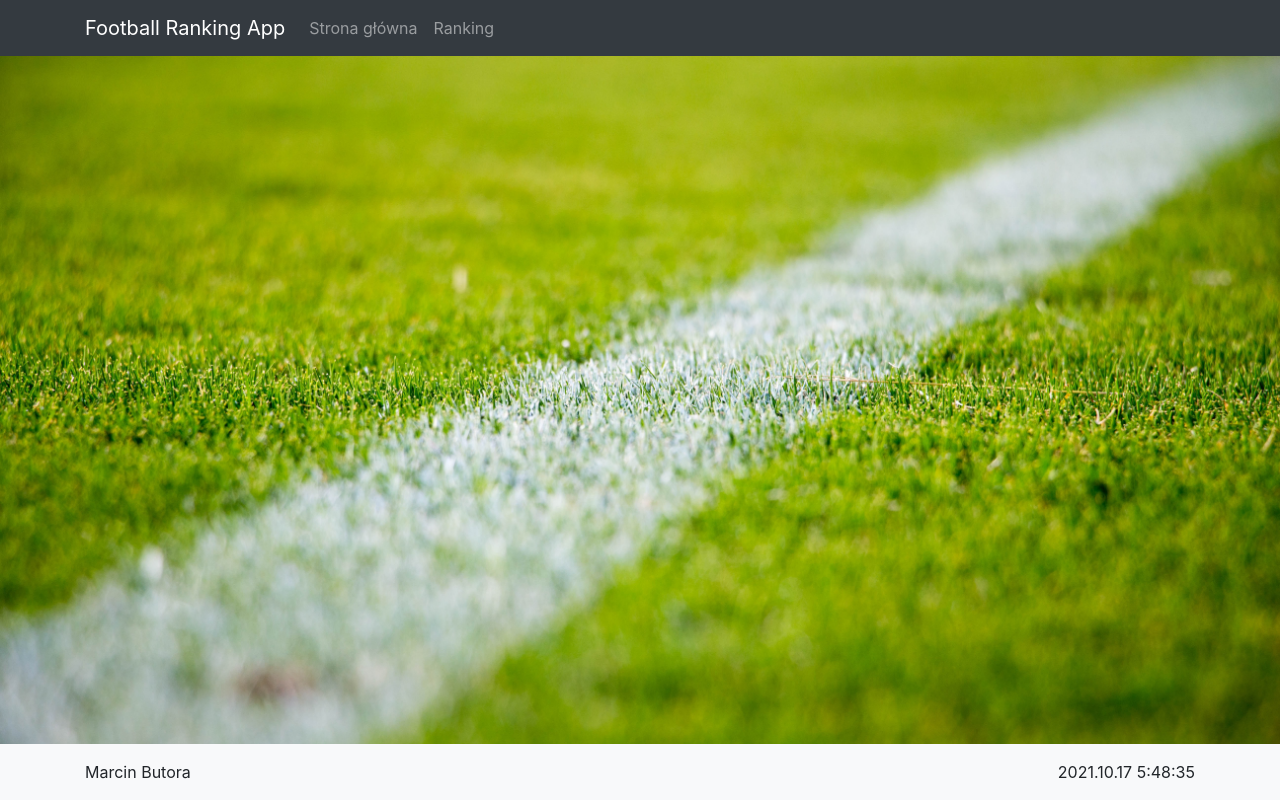
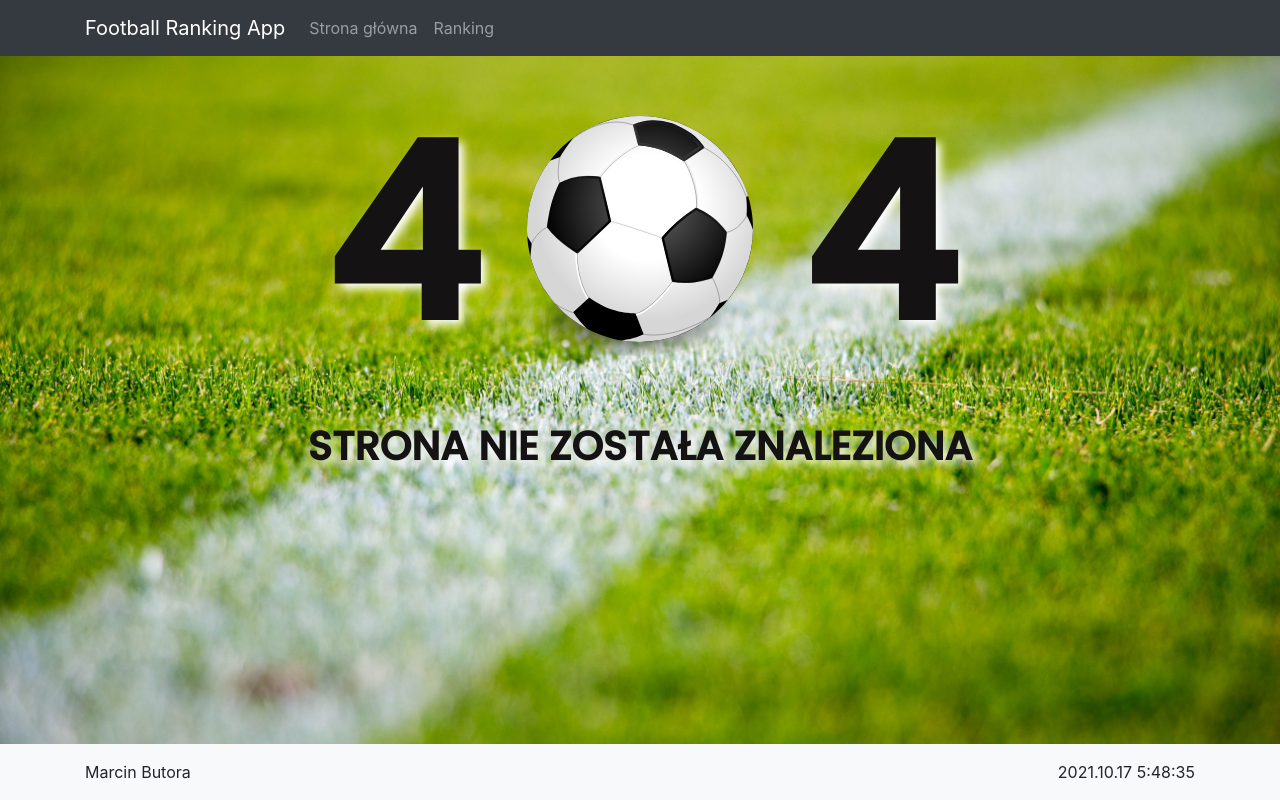
Before and after one commit to marcinbutora/football-standings, an Angular app: page /404 in a window 1280 px wide. Before the commit this address led to /. Built offline with nearby package versions, Linux system fonts and the light colour scheme.

Commit message:
not found

```diff
--- a/src/app/app-routing.module.ts
+++ b/src/app/app-routing.module.ts
@@ -1,11 +1,15 @@
 import { NgModule } from '@angular/core';
 import { RouterModule, Routes } from '@angular/router';
 import { HomeComponent } from './pages/home/home.component';
+import { NotfoundComponent } from './pages/notfound/notfound.component';
 import { RankingPageComponent } from './pages/ranking/ranking-page/ranking-page.component';
 
 const routes: Routes = [
   { path: 'home', component: HomeComponent },
   { path: 'ranking', component: RankingPageComponent },
+  { path: '404', component: NotfoundComponent },
+  { path: '', pathMatch: 'full', redirectTo: 'home' },
+  { path: '**', redirectTo: '404' },
 ];
 
 @NgModule({
--- /dev/null
+++ b/src/app/colorPalette.scss
@@ -0,0 +1,4 @@
+$bgColor: #faf8f8;
+$white: #ffffff;
+$silver: rgb(196, 193, 193);
+$darkColor: rgb(20, 18, 18);
--- a/src/app/pages/notfound/notfound.component.html
+++ b/src/app/pages/notfound/notfound.component.html
@@ -1,3 +1,12 @@
-<div class="container">
-  <p>not found works!</p>
+<div class="container-fluid">
+  <div class="row notfound-container">
+    <span class="four">4</span>
+    <img src="../../../assets/images/soccer_ball.svg" class="soccer-ball" />
+    <span class="four">4</span>
+  </div>
+  <div class="row">
+    <div class="col text-center">
+      <p class="message">strona nie została znaleziona</p>
+    </div>
+  </div>
 </div>
--- a/src/app/pages/notfound/notfound.component.scss
+++ b/src/app/pages/notfound/notfound.component.scss
@@ -0,0 +1,118 @@
+@import "../../colorPalette.scss";
+@import url("https://fonts.googleapis.com/css2?family=Poppins:wght@500&display=swap");
+
+.four {
+  font-size: 15rem;
+  color: $darkColor;
+  font-weight: 800;
+  font-family: "Poppins";
+  transition: 0.5s;
+  text-shadow: 5px 5px 10px $white;
+}
+
+.soccer-ball {
+  vertical-align: middle;
+  height: 15rem;
+  margin: 0rem 3rem 0rem 3rem;
+  transition: 0.5s;
+  animation: bounce 2s infinite;
+  -webkit-animation: bounce 2s infinite;
+  -moz-animation: bounce 2s infinite;
+  -o-animation: bounce 2s infinite;
+}
+
+.notfound-container {
+  display: flex;
+  justify-content: center;
+  align-items: center;
+}
+
+.message {
+  font-size: 2.5rem;
+  color: $darkColor;
+  font-weight: bolder;
+  font-family: "Poppins";
+  text-transform: uppercase;
+  text-shadow: 5px 5px 10px $white;
+}
+
+@media all and (max-width: 768px) {
+  .four {
+    font-size: 10rem;
+    transition: 0.5s;
+  }
+
+  .soccer-ball {
+    height: 10rem;
+    transition: 0.5s;
+  }
+
+  .message {
+    font-size: 1.5rem;
+    transition: 0.5s;
+  }
+}
+
+@-webkit-keyframes bounce {
+  0%,
+  20%,
+  50%,
+  80%,
+  100% {
+    -webkit-transform: translateY(0);
+  }
+  40% {
+    -webkit-transform: translateY(-30px);
+  }
+  60% {
+    -webkit-transform: translateY(-15px);
+  }
+}
+
+@-moz-keyframes bounce {
+  0%,
+  20%,
+  50%,
+  80%,
+  100% {
+    -moz-transform: translateY(0);
+  }
+  40% {
+    -moz-transform: translateY(-30px);
+  }
+  60% {
+    -moz-transform: translateY(-15px);
+  }
+}
+
+@-o-keyframes bounce {
+  0%,
+  20%,
+  50%,
+  80%,
+  100% {
+    -o-transform: translateY(0);
+  }
+  40% {
+    -o-transform: translateY(-30px);
+  }
+  60% {
+    -o-transform: translateY(-15px);
+  }
+}
+
+@keyframes bounce {
+  0%,
+  20%,
+  50%,
+  80%,
+  100% {
+    transform: translateY(0);
+  }
+  40% {
+    transform: translateY(-30px);
+  }
+  60% {
+    transform: translateY(-15px);
+  }
+}
```
